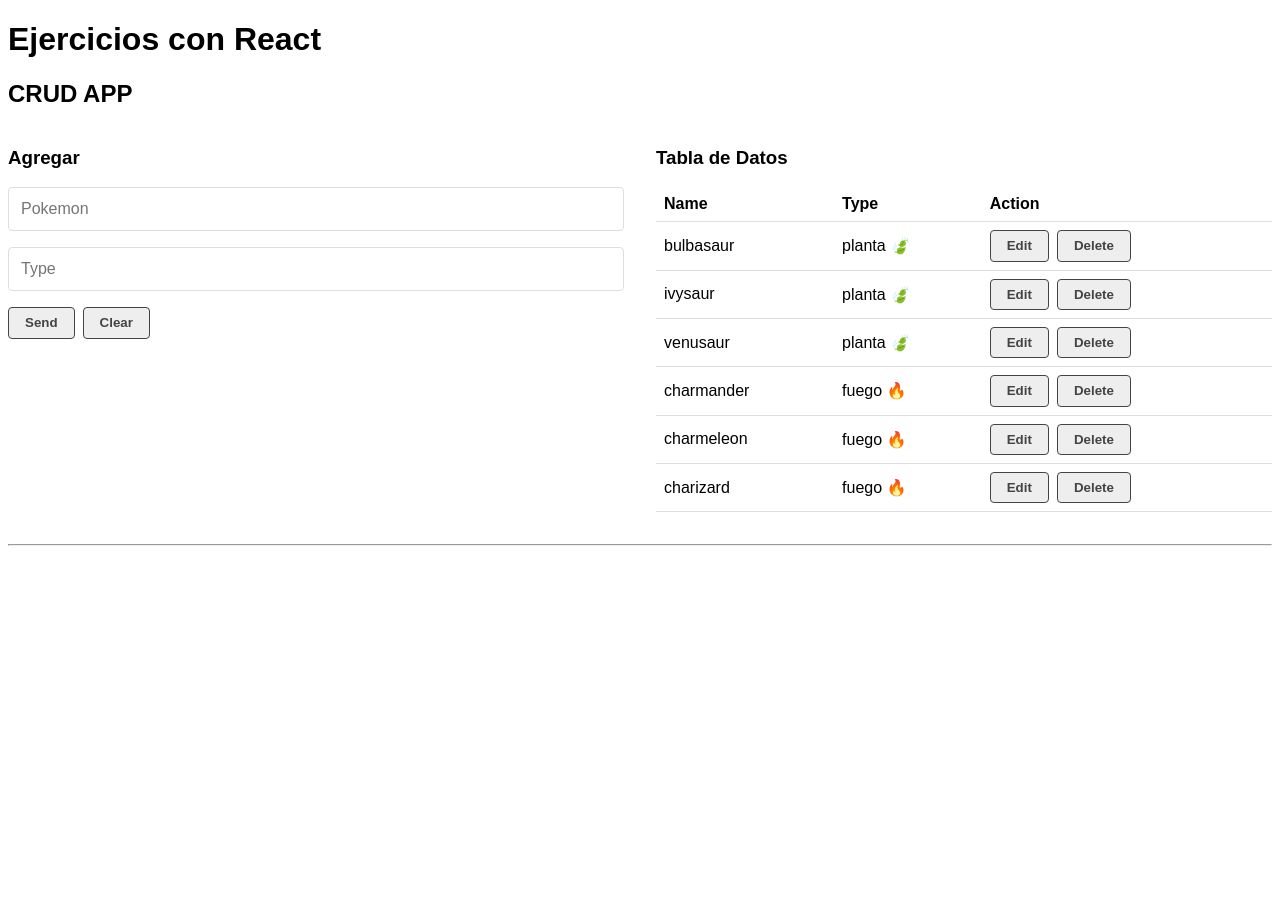
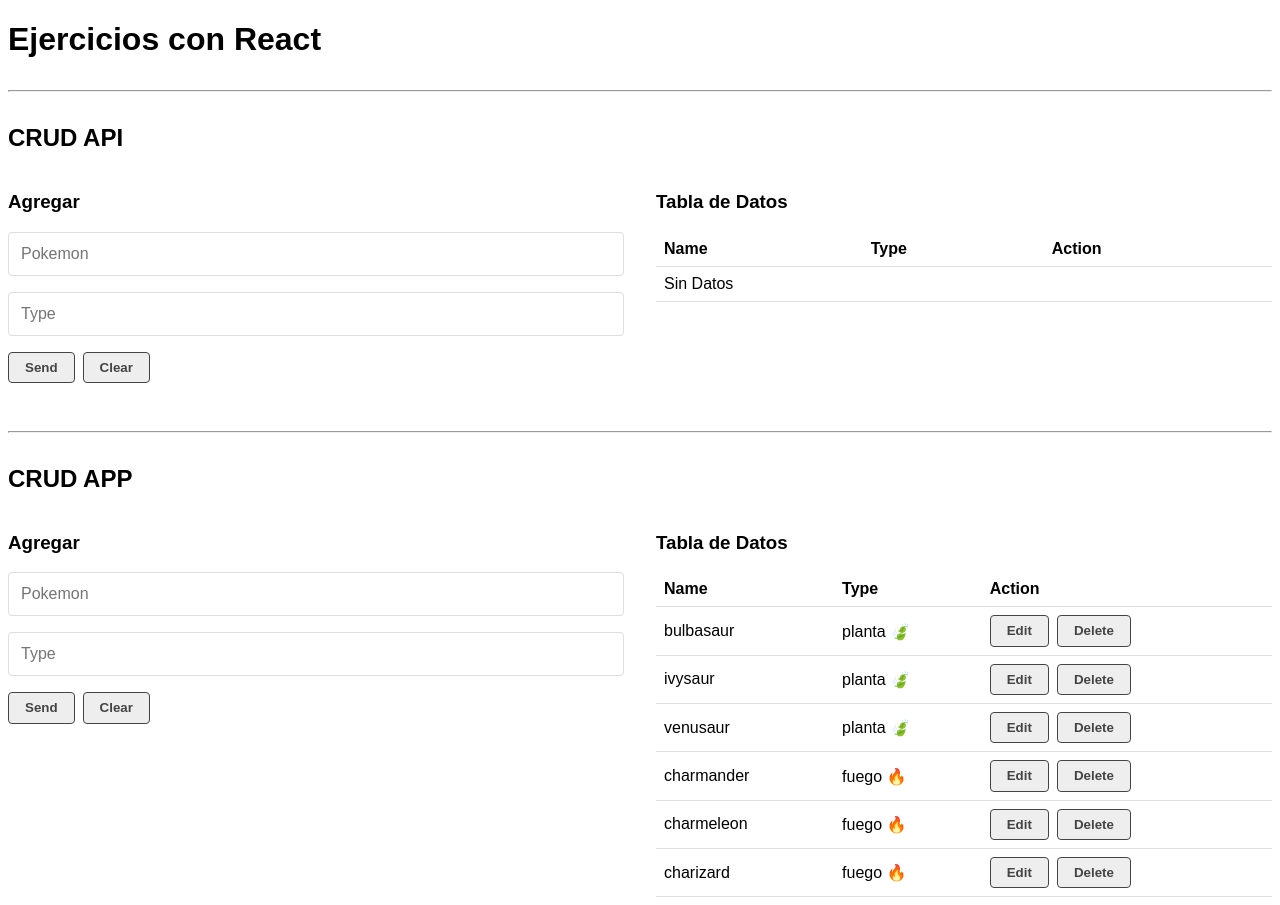
Before and after one commit to contrerastrece/React, a React (Create React App) app in the folder my-app-crud/: page / in a window 1280 px wide. Before the commit the page ends 800 px from the top, so only its background shows below. Built offline with nearby package versions, Linux system fonts and the light colour scheme.

Commit message:
Crud-Api 1/5 usando fetch y una api falsa con json-server

```diff
--- a/my-app-crud/package.json
+++ b/my-app-crud/package.json
@@ -15,7 +15,8 @@
     "start": "react-scripts start",
     "build": "react-scripts build",
     "test": "react-scripts test",
-    "eject": "react-scripts eject"
+    "eject": "react-scripts eject",
+    "fake-api":"json-server --watch src/api/db.json --port 5000"
   },
   "eslintConfig": {
     "extends": [
--- a/my-app-crud/src/App.js
+++ b/my-app-crud/src/App.js
@@ -1,11 +1,14 @@
 import CRUDApp from "./components/CRUD-app";
+import CrudAPi from "./components/CrudApi";
 
 function App() {
   return (
    <div>
      <h1>Ejercicios con React</h1>
+     <hr/>
+     <CrudAPi></CrudAPi>
+     <hr/>
      <CRUDApp></CRUDApp>
-     <hr></hr>
    </div>
 
   );
--- /dev/null
+++ b/my-app-crud/src/api/db.json
@@ -0,0 +1,33 @@
+{
+  "pokemons": [{
+      "id": 1,
+      "name": "bulbasaur",
+      "type": "planta 🍃"
+    },
+    {
+      "id": 2,
+      "name": "ivysaur",
+      "type": "planta 🍃"
+    },
+    {
+      "id": 3,
+      "name": "venusaur",
+      "type": "planta 🍃"
+    },
+    {
+      "id": 4,
+      "name": "charmander",
+      "type": "fuego 🔥"
+    },
+    {
+      "id": 5,
+      "name": "charmeleon",
+      "type": "fuego 🔥"
+    },
+    {
+      "id": 6,
+      "name": "charizard",
+      "type": "fuego 🔥"
+    }
+  ]
+}
--- /dev/null
+++ b/my-app-crud/src/components/CrudApi.js
@@ -0,0 +1,57 @@
+import React, { useState } from "react";
+import CrudForm from "./CrudForm";
+import CrudTable from "./CrudTable";
+
+// sfc snippet
+const CrudApi = () => {
+  const [db, setDb] = useState([]);
+  // cuando esté en Nulo haremos un Insert, y si  tiene un valor haremos un Update
+  const [dataToEdit, setDataToEdit] = useState(null);
+  // creamos nuestras funtion para el CRUD
+  const createData = (data) => {
+    // console.log(data)
+    data.id = Date.now();
+    setDb([...db, data]);
+  };
+
+  const updateData = (data) => {
+    let newData = db.map((el) => (el.id === data.id ? data : el));
+    setDb(newData);
+  };
+
+  const deleteData = (id) => {
+    let isDelete = window.confirm(
+      `Estás seguro de eliminar al pokemon con el ID ${id}?`
+    );
+
+    if (isDelete) {
+      // filtramos a todos los elementos diferentes al id y esto lo guardamos a newData.
+      // finalmente mostramos newData filtrado
+      let newData = db.filter((el) => el.id !== id);
+      setDb(newData);
+    } else {
+      return;
+    }
+  };
+
+  return (
+    <>
+      <h2>CRUD API</h2>
+      <article className="grid-1-2">
+        <CrudForm
+          createData={createData}
+          updateData={updateData}
+          dataToEdit={dataToEdit}
+          setDataToEdit={setDataToEdit}
+        ></CrudForm>
+        <CrudTable
+          data={db}
+          setDataToEdit={setDataToEdit}
+          deleteData={deleteData}
+        ></CrudTable>
+      </article>
+    </>
+  );
+};
+
+export default CrudApi;
```
